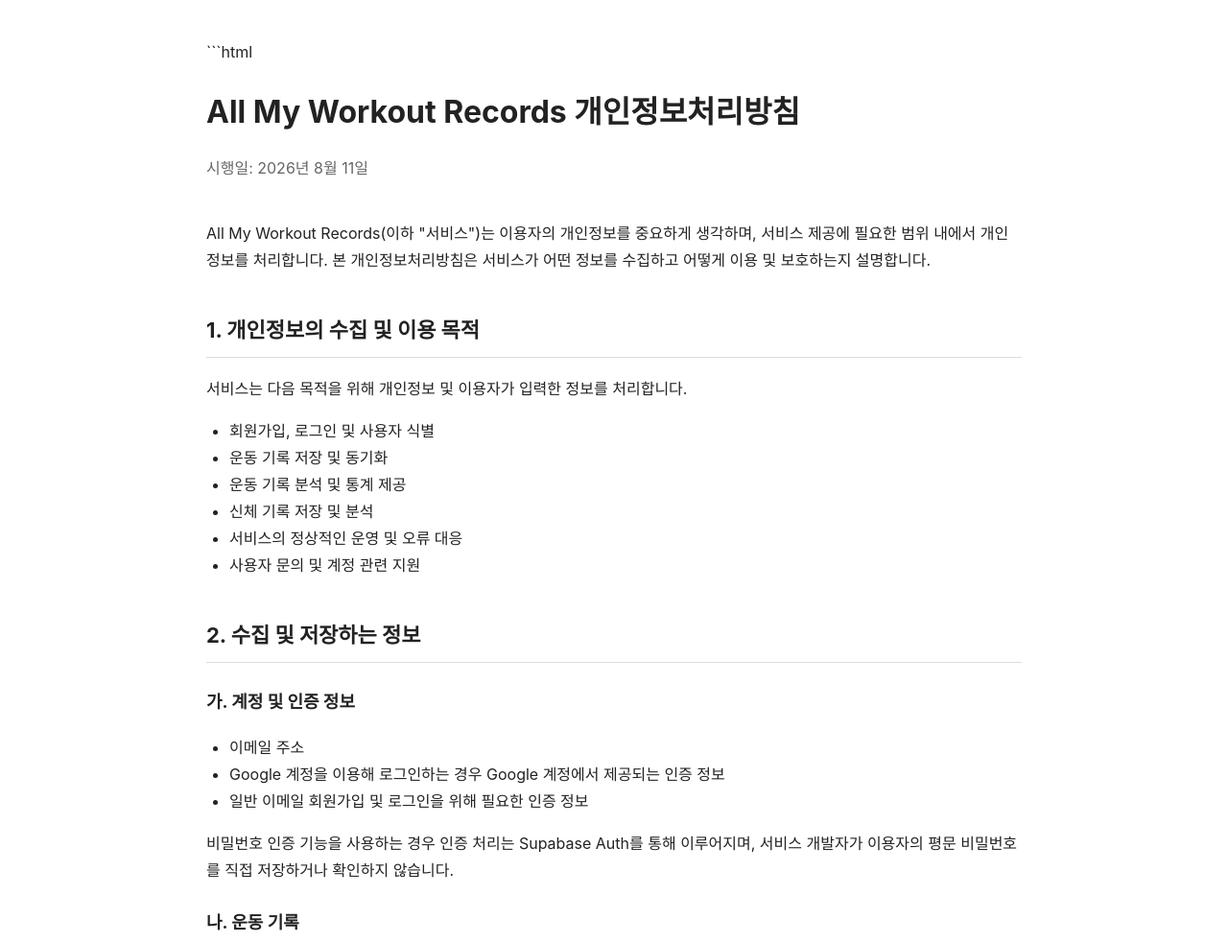
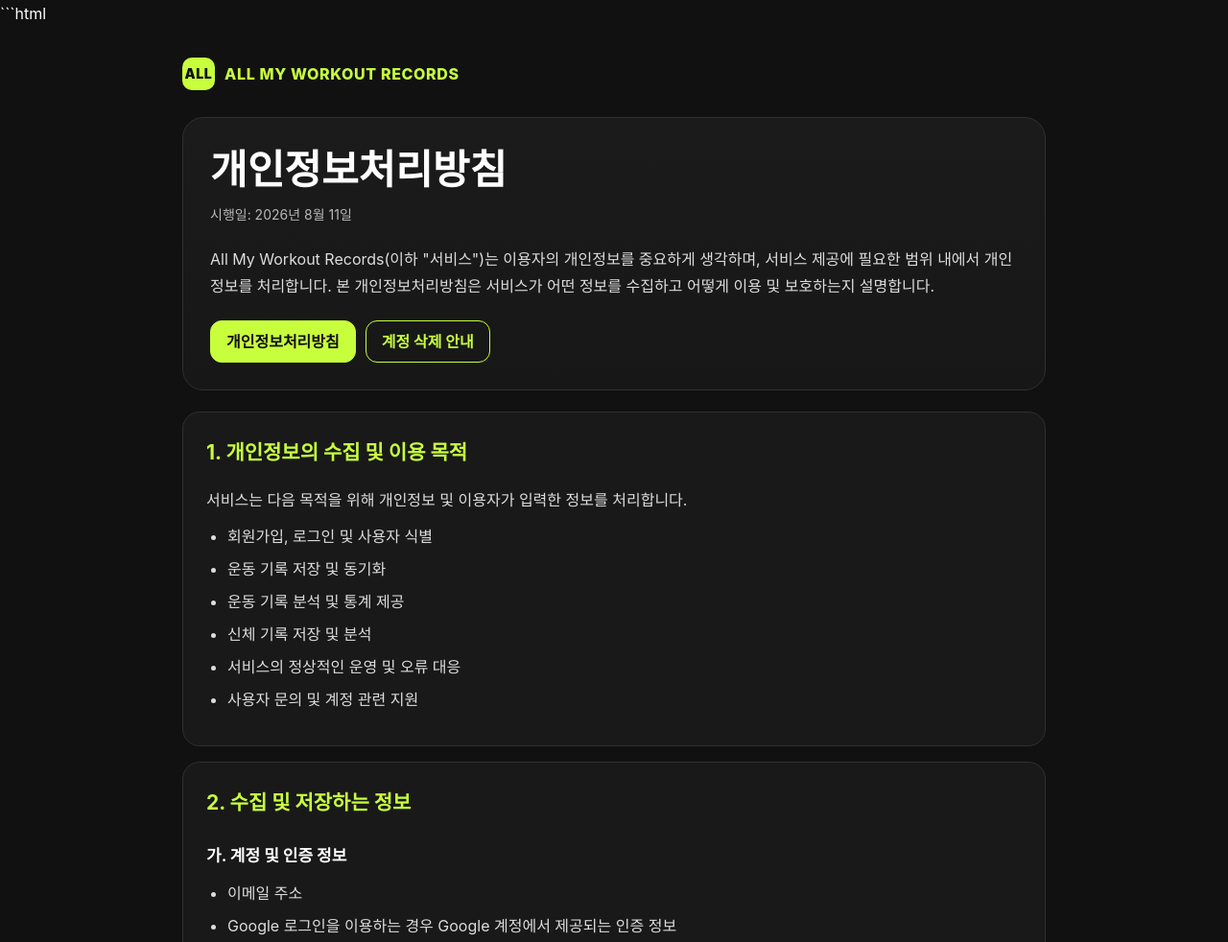
Before and after one commit to leechangmin01/all-my-workout-records-privacy, a plain HTML site: page index.html in a window 1280 px wide. Shown: the top 982 px of the page at 96% size. Drawn offline with Linux system fonts and the light colour scheme.

Commit message:
Update index.html

````diff
--- a/index.html
+++ b/index.html
@@ -7,67 +7,209 @@
   <title>All My Workout Records - 개인정보처리방침</title>
 
   <style>
+    :root {
+      --bg: #111111;
+      --card: #191919;
+      --card-2: #202020;
+      --line: #303030;
+      --text: #ffffff;
+      --muted: #b8b8b8;
+      --accent: #c8ff3d;
+    }
+
+    * {
+      box-sizing: border-box;
+    }
+
     body {
-      font-family: -apple-system, BlinkMacSystemFont, "Segoe UI", sans-serif;
-      max-width: 850px;
+      margin: 0;
+      font-family: -apple-system, BlinkMacSystemFont, "Segoe UI",
+        "Noto Sans KR", sans-serif;
+      background: var(--bg);
+      color: var(--text);
+      line-height: 1.75;
+    }
+
+    .wrap {
+      width: min(900px, calc(100% - 32px));
       margin: 0 auto;
-      padding: 40px 20px 80px;
-      line-height: 1.75;
-      color: #222;
-      background: #fff;
+      padding: 32px 0 64px;
+    }
+
+    .brand {
+      display: inline-flex;
+      align-items: center;
+      gap: 10px;
+      margin-bottom: 28px;
+      font-weight: 800;
+      letter-spacing: 0.04em;
+      color: var(--accent);
+    }
+
+    .brand-mark {
+      width: 34px;
+      height: 34px;
+      border-radius: 10px;
+      background: var(--accent);
+      color: #111;
+      display: grid;
+      place-items: center;
+      font-weight: 900;
+      font-size: 14px;
+    }
+
+    .hero {
+      background: linear-gradient(180deg, #1b1b1b 0%, #171717 100%);
+      border: 1px solid var(--line);
+      border-radius: 22px;
+      padding: 28px;
+      margin-bottom: 22px;
     }
 
     h1 {
-      font-size: 32px;
-      margin-bottom: 8px;
+      margin: 0 0 8px;
+      font-size: clamp(28px, 5vw, 42px);
+      line-height: 1.25;
+    }
+
+    .meta {
+      margin: 0;
+      color: var(--muted);
+      font-size: 14px;
+    }
+
+    .intro {
+      color: #dddddd;
+      margin-top: 20px;
+    }
+
+    .card {
+      background: var(--card);
+      border: 1px solid var(--line);
+      border-radius: 18px;
+      padding: 24px;
+      margin-top: 16px;
     }
 
     h2 {
-      margin-top: 40px;
-      font-size: 22px;
-      border-bottom: 1px solid #ddd;
-      padding-bottom: 8px;
+      font-size: 21px;
+      margin: 0 0 16px;
+      color: var(--accent);
     }
 
     h3 {
-      margin-top: 25px;
-      font-size: 18px;
+      margin-top: 22px;
+      margin-bottom: 10px;
+      font-size: 17px;
+    }
+
+    p {
+      margin: 10px 0;
+      color: #dddddd;
     }
 
     ul {
-      padding-left: 24px;
+      margin: 10px 0;
+      padding-left: 22px;
+      color: #dddddd;
     }
 
-    .meta {
-      color: #666;
-      margin-bottom: 40px;
+    li + li {
+      margin-top: 6px;
     }
 
     .contact {
-      margin-top: 20px;
-      padding: 16px;
-      background: #f5f5f5;
-      border-radius: 8px;
+      margin-top: 16px;
+      padding: 18px;
+      background: var(--card-2);
+      border: 1px solid var(--line);
+      border-radius: 14px;
+    }
+
+    a {
+      color: var(--accent);
+      text-decoration: none;
+    }
+
+    a:hover {
+      text-decoration: underline;
+    }
+
+    .nav {
+      margin-top: 22px;
+      display: flex;
+      gap: 10px;
+      flex-wrap: wrap;
+    }
+
+    .nav a {
+      display: inline-flex;
+      align-items: center;
+      justify-content: center;
+      min-height: 44px;
+      padding: 0 16px;
+      border-radius: 12px;
+      border: 1px solid var(--accent);
+      color: var(--accent);
+      font-weight: 700;
+    }
+
+    .nav a.primary {
+      background: var(--accent);
+      color: #111;
+    }
+
+    footer {
+      margin-top: 36px;
+      padding-top: 22px;
+      border-top: 1px solid var(--line);
+      color: #888;
+      font-size: 13px;
+      text-align: center;
+    }
+
+    @media (max-width: 600px) {
+      .wrap {
+        width: min(100% - 22px, 900px);
+        padding-top: 20px;
+      }
+
+      .hero,
+      .card {
+        padding: 20px;
+        border-radius: 16px;
+      }
     }
   </style>
 </head>
 
 <body>
+  <main class="wrap">
 
-<h1>All My Workout Records 개인정보처리방침</h1>
+    <div class="brand">
+      <div class="brand-mark">ALL</div>
+      ALL MY WORKOUT RECORDS
+    </div>
 
+    <section class="hero">
+      <h1>개인정보처리방침</h1>
       <p class="meta">시행일: 2026년 8월 11일</p>
 
-<p>
+      <p class="intro">
         All My Workout Records(이하 "서비스")는 이용자의 개인정보를 중요하게 생각하며,
         서비스 제공에 필요한 범위 내에서 개인정보를 처리합니다.
         본 개인정보처리방침은 서비스가 어떤 정보를 수집하고 어떻게 이용 및 보호하는지 설명합니다.
       </p>
 
+      <div class="nav">
+        <a class="primary" href="./index.html">개인정보처리방침</a>
+        <a href="./delete-account.html">계정 삭제 안내</a>
+      </div>
+    </section>
+
+    <section class="card">
       <h2>1. 개인정보의 수집 및 이용 목적</h2>
-
       <p>서비스는 다음 목적을 위해 개인정보 및 이용자가 입력한 정보를 처리합니다.</p>
-
       <ul>
         <li>회원가입, 로그인 및 사용자 식별</li>
         <li>운동 기록 저장 및 동기화</li>
@@ -76,14 +218,15 @@ All My Workout Records(이하 "서비스")는 이용자의 개인정보를 중
         <li>서비스의 정상적인 운영 및 오류 대응</li>
         <li>사용자 문의 및 계정 관련 지원</li>
       </ul>
+    </section>
 
+    <section class="card">
       <h2>2. 수집 및 저장하는 정보</h2>
 
       <h3>가. 계정 및 인증 정보</h3>
-
       <ul>
         <li>이메일 주소</li>
-  <li>Google 계정을 이용해 로그인하는 경우 Google 계정에서 제공되는 인증 정보</li>
+        <li>Google 로그인을 이용하는 경우 Google 계정에서 제공되는 인증 정보</li>
         <li>일반 이메일 회원가입 및 로그인을 위해 필요한 인증 정보</li>
       </ul>
 
@@ -93,7 +236,6 @@ All My Workout Records(이하 "서비스")는 이용자의 개인정보를 중
       </p>
 
       <h3>나. 운동 기록</h3>
-
       <ul>
         <li>운동명</li>
         <li>운동 부위</li>
@@ -105,9 +247,7 @@ All My Workout Records(이하 "서비스")는 이용자의 개인정보를 중
       </ul>
 
       <h3>다. 신체 정보</h3>
-
       <p>이용자가 직접 입력하는 경우 다음 정보를 저장할 수 있습니다.</p>
-
       <ul>
         <li>체중</li>
         <li>골격근량</li>
@@ -116,77 +256,67 @@ All My Workout Records(이하 "서비스")는 이용자의 개인정보를 중
       </ul>
 
       <h3>라. 앱 설정 정보</h3>
-
       <ul>
         <li>언어 등 이용자가 선택한 앱 설정</li>
       </ul>
+    </section>
 
+    <section class="card">
       <h2>3. 음성 입력 정보</h2>
-
       <p>
         서비스는 운동 기록을 편리하게 입력하기 위해 마이크 및 음성 인식 기능을 사용할 수 있습니다.
         마이크 접근은 이용자가 음성 입력 기능을 사용하는 경우에만 이루어집니다.
       </p>
-
       <p>
         음성 입력을 통해 인식된 내용은 운동명, 무게, 횟수 등의 운동 기록 생성에 사용됩니다.
         서비스는 음성 녹음 파일 자체를 별도의 운동 기록 파일로 저장하지 않습니다.
       </p>
+    </section>
 
+    <section class="card">
       <h2>4. 개인정보의 보관 및 이용 기간</h2>
-
       <p>
         이용자의 계정 및 서비스 이용 정보는 원칙적으로 이용자가 계정을 유지하는 동안 보관됩니다.
         이용자가 계정 삭제를 요청하거나 서비스에서 제공하는 계정 삭제 기능을 이용하는 경우,
         관련 개인정보와 계정에 연결된 데이터는 관계 법령상 보관 의무가 있는 경우를 제외하고 삭제합니다.
       </p>
+    </section>
 
+    <section class="card">
       <h2>5. 개인정보의 처리 및 외부 서비스 이용</h2>
-
-<p>
-서비스 운영을 위해 다음과 같은 외부 서비스를 이용할 수 있습니다.
-</p>
-
       <ul>
         <li>
           <strong>Supabase</strong>:
           사용자 인증, 데이터베이스 및 운동 기록 등의 저장과 동기화를 위해 사용합니다.
         </li>
-
         <li>
           <strong>Google</strong>:
           이용자가 Google 로그인을 선택하는 경우 사용자 인증을 위해 사용합니다.
         </li>
       </ul>
+    </section>
 
-<p>
-Supabase Auth는 인증 정보를 별도의 인증 스키마에 저장하며,
-서비스는 사용자별 접근 정책을 통해 데이터 접근을 제한하도록 구성할 수 있습니다.
-</p>
-
+    <section class="card">
       <h2>6. 개인정보의 제3자 판매</h2>
-
       <p>
         서비스는 이용자의 개인정보를 판매하지 않습니다.
         또한 서비스 제공에 필요한 경우 또는 법령에 따라 요구되는 경우를 제외하고
         개인정보를 임의로 제3자에게 제공하지 않습니다.
       </p>
+    </section>
 
+    <section class="card">
       <h2>7. 개인정보 보호 및 보안</h2>
-
-<p>서비스는 이용자의 정보를 보호하기 위해 다음과 같은 조치를 적용합니다.</p>
-
       <ul>
         <li>HTTPS를 통한 암호화된 통신</li>
         <li>인증된 사용자에 대한 데이터 접근 제한</li>
         <li>Supabase Row Level Security(RLS)를 통한 사용자별 데이터 접근 제어</li>
         <li>불필요한 개인정보 수집 최소화</li>
       </ul>
+    </section>
 
+    <section class="card">
       <h2>8. 이용자의 권리</h2>
-
-<p>이용자는 자신의 개인정보에 대해 다음과 같은 권리를 행사할 수 있습니다.</p>
-
       <ul>
         <li>개인정보 확인</li>
         <li>개인정보 수정</li>
@@ -197,15 +327,18 @@ Supabase Auth는 인증 정보를 별도의 인증 스키마에 저장하며,
       <p>
         계정 또는 개인정보 삭제와 관련된 문의는 아래 이메일을 통해 요청할 수 있습니다.
       </p>
+    </section>
 
+    <section class="card">
       <h2>9. 개인정보처리방침의 변경</h2>
-
       <p>
         서비스 기능, 관련 법령 또는 개인정보 처리 방식이 변경되는 경우
         본 개인정보처리방침이 변경될 수 있습니다.
         중요한 변경이 있는 경우 앱 또는 본 페이지를 통해 안내할 수 있습니다.
       </p>
+    </section>
 
+    <section class="card">
       <h2>10. 개인정보 관련 문의</h2>
 
       <div class="contact">
@@ -213,7 +346,13 @@ Supabase Auth는 인증 정보를 별도의 인증 스키마에 저장하며,
         <strong>이메일:</strong>
         <a href="mailto:changminqazx@gmail.com">changminqazx@gmail.com</a>
       </div>
+    </section>
 
+    <footer>
+      © 2026 All My Workout Records
+    </footer>
+
+  </main>
 </body>
 </html>
 ```
````
Lines whose indentation alone changed are shown as unchanged.
